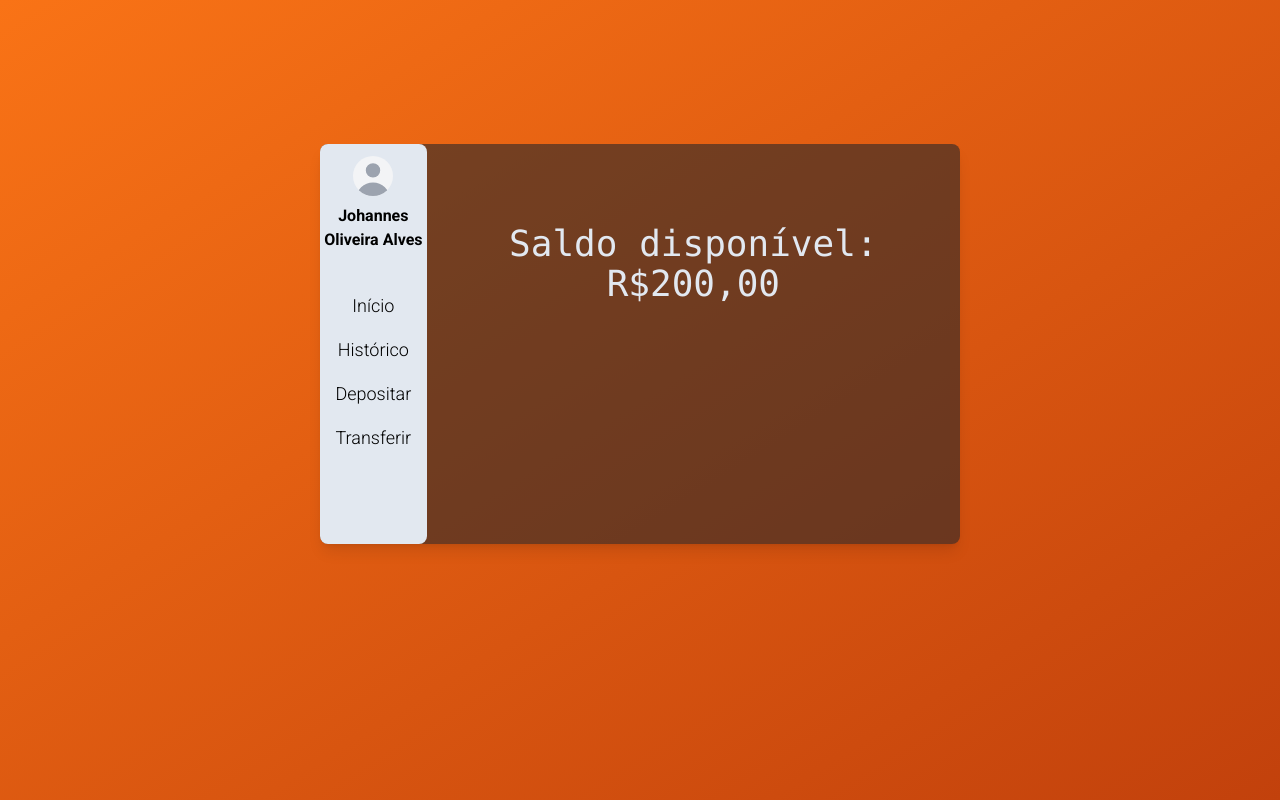
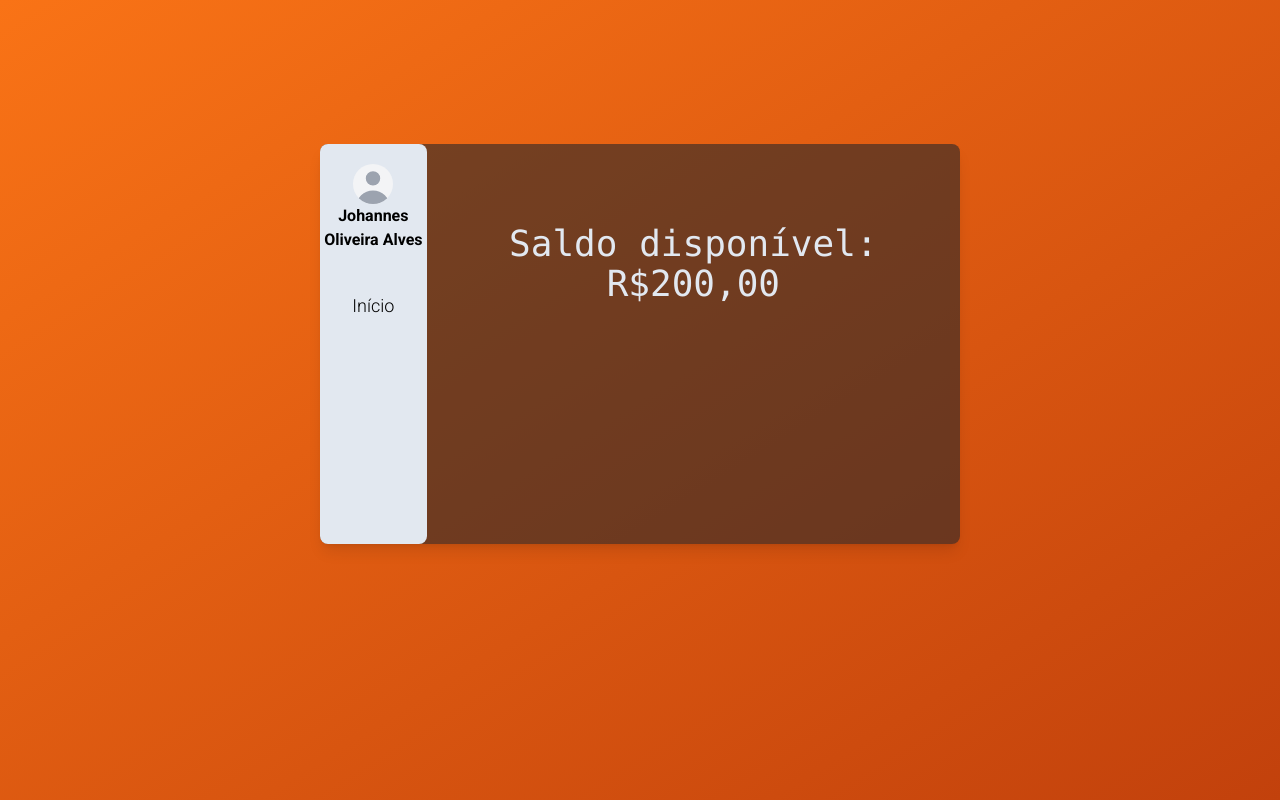
Before and after one commit to JohannesAlves/Bank-Study, a React (Vite) app in the folder web/: page / in a window 1280 px wide. Built offline with nearby package versions, Linux system fonts and the light colour scheme.

Commit message:
refactor: atomic in nav.

```diff
--- /dev/null
+++ b/web/src/components/atoms/avatarImg/index.tsx
@@ -0,0 +1,20 @@
+function AvatarImg() {
+    return (
+        <div className="overflow-hidden relative w-10 h-10 bg-gray-100 rounded-full dark:bg-gray-600 mt-3 mx-auto">
+            <svg
+                className="absolute -left-1 w-13 h-12 text-gray-400"
+                fill="currentColor"
+                viewBox="0 0 20 20"
+                xmlns="http://www.w3.org/2000/svg"
+            >
+                <path
+                    fill-rule="evenodd"
+                    d="M10 9a3 3 0 100-6 3 3 0 000 6zm-7 9a7 7 0 1114 0H3z"
+                    clip-rule="evenodd"
+                ></path>
+            </svg>
+        </div>
+    );
+}
+
+export default AvatarImg;
--- /dev/null
+++ b/web/src/components/atoms/buttonNav/index.tsx
@@ -0,0 +1,5 @@
+function ButtonNav() {
+    return <button className="hover:bg-orange-500 rounded">Início</button>;
+}
+
+export default ButtonNav;
--- /dev/null
+++ b/web/src/components/molecules/AvatarAndName/AvatarAndName.tsx
@@ -0,0 +1,12 @@
+import AvatarImg from "../../atoms/avatarImg";
+
+function AvatarAndName() {
+    return (
+        <>
+            <AvatarImg />
+            <h4>Johannes Oliveira Alves</h4>
+        </>
+    );
+}
+
+export default AvatarAndName;
--- /dev/null
+++ b/web/src/components/molecules/ButtonsNav/ButtonsNav.tsx
@@ -0,0 +1,11 @@
+import ButtonNav from "../../atoms/buttonNav";
+
+function ButtonsNav() {
+    return (
+        <div className="flex flex-col space-y-4 mt-10 text-lg font-light">
+            <ButtonNav />
+        </div>
+    );
+}
+
+export default ButtonsNav;
--- /dev/null
+++ b/web/src/components/organisms/NavOrganism/NavOrganism.tsx
@@ -0,0 +1,16 @@
+import AvatarAndName from "../../molecules/AvatarAndName/AvatarAndName";
+import ButtonsNav from "../../molecules/ButtonsNav/ButtonsNav";
+
+function NavOrganism() {
+    return (
+        <nav className="w-1/6 h-full bg-slate-200 rounded-lg flex flex-col  font-sans">
+            <div className="text-center font-bold mt-2">
+                <AvatarAndName />
+            </div>
+
+            <ButtonsNav />
+        </nav>
+    );
+}
+
+export default NavOrganism;
--- a/web/src/pages/Profile.tsx
+++ b/web/src/pages/Profile.tsx
@@ -1,38 +1,14 @@
 import { Subtitle } from "../components/atoms/subtitle";
 import { Title } from "../components/atoms/title";
+import AvatarAndName from "../components/molecules/AvatarAndName/AvatarAndName";
+import ButtonsNav from "../components/molecules/ButtonsNav/ButtonsNav";
+import NavOrganism from "../components/organisms/NavOrganism/NavOrganism";
 
 function Profile() {
     return (
         <>
             <div className="flex flex-row h-full">
-                <nav className="w-1/6 h-full bg-slate-200 rounded-lg flex flex-col  font-sans">
-                    {/* avatar img */}
-                    <div className="overflow-hidden relative w-10 h-10 bg-gray-100 rounded-full dark:bg-gray-600 mt-3 mx-auto">
-                        <svg
-                            className="absolute -left-1 w-13 h-12 text-gray-400"
-                            fill="currentColor"
-                            viewBox="0 0 20 20"
-                            xmlns="http://www.w3.org/2000/svg"
-                        >
-                            <path
-                                fill-rule="evenodd"
-                                d="M10 9a3 3 0 100-6 3 3 0 000 6zm-7 9a7 7 0 1114 0H3z"
-                                clip-rule="evenodd"
-                            ></path>
-                        </svg>
-                    </div>
-
-                    <div className="text-center font-bold mt-2">
-                        <h4>Johannes Oliveira Alves</h4>
-                    </div>
-
-                    <div className="flex flex-col space-y-4 mt-10 text-lg font-light">
-                        <button className="hover:bg-orange-500 rounded">Início</button>
-                        <button className="hover:bg-orange-500 rounded">Histórico</button>
-                        <button className="hover:bg-orange-500 rounded">Depositar</button>
-                        <button className="hover:bg-orange-500 rounded">Transferir</button>
-                    </div>
-                </nav>
+                <NavOrganism />
 
                 <div className="mx-auto mt-20 text-4xl text-center">
                     <h3 className="text-slate-200">
```
